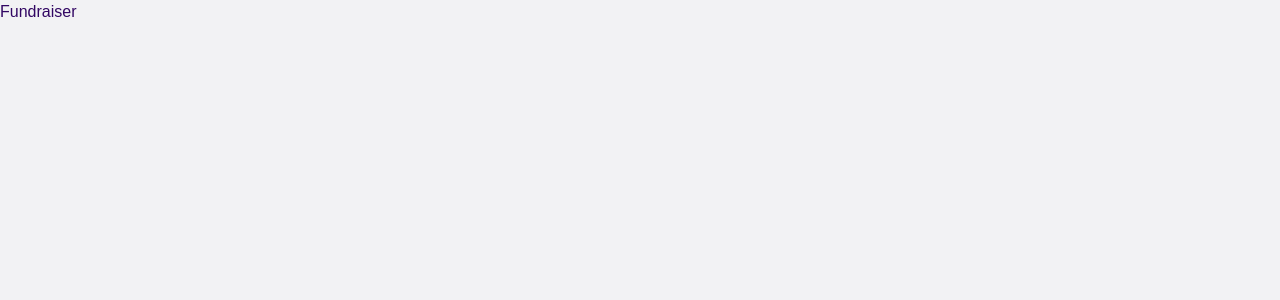
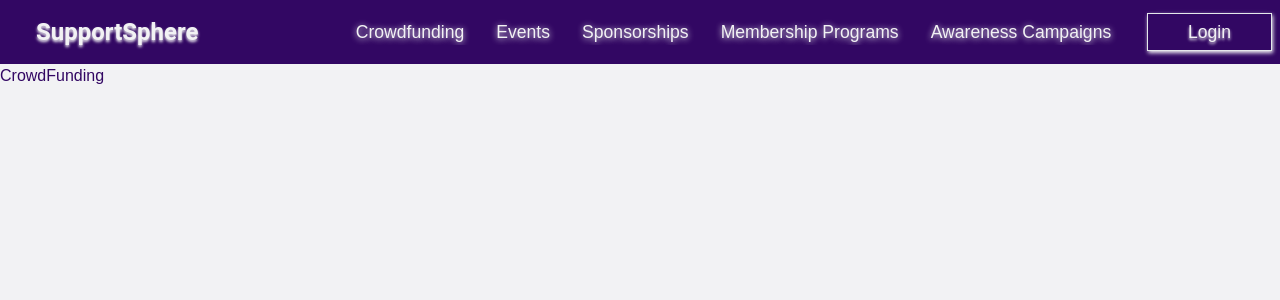
Before and after one commit to BharathVyaas/SupportSphere, a React (Create React App) app: page /crowdfunding in a window 1280 px wide. Shown: the top 300 px of the page. Built offline with nearby package versions, Linux system fonts and the light colour scheme.

Commit message:
add main navigation

```diff
--- a/src/App.js
+++ b/src/App.js
@@ -11,7 +11,7 @@ function App() {
       children: [{ path: "/*", element: <Fundraiser /> }],
     },
   ]);
-  return <RouterProvider router={router}></RouterProvider>;
+  return <RouterProvider router={router} />;
 }
 
 export default App;
--- a/src/index.css
+++ b/src/index.css
@@ -5,6 +5,7 @@
 @import url("https://fonts.googleapis.com/css2?family=Poppins:wght@500&display=swap");
 @import url("https://fonts.googleapis.com/css2?family=Nunito&display=swap");
 @import url("https://fonts.googleapis.com/css2?family=Playfair+Display&display=swap");
+@import url("https://fonts.googleapis.com/css2?family=Roboto:wght@400;700&family=Open+Sans:wght@400;700&display=swap");
 
 @layer components {
   /*
--- a/src/pages/Fundraiser.js
+++ b/src/pages/Fundraiser.js
@@ -1,7 +1,29 @@
-import React from "react";
+import { Route, Routes } from "react-router";
+
+import CrowdFunding from "../components/CrowdFunding";
+import FundrainserMainNavigation from "../ui/FundrainserMainNavigation";
 
 function Fundraiser() {
-  return <div>Fundraiser</div>;
+  return (
+    <>
+      <header className="flex justify-between bg-text text-bg min-h-16">
+        <button className="min-h-full font-roboto font-bold text-2xl px-9 w-1/4 text-left [text-shadow:_0px_2px_3px_#f2f2f4]">
+          SupportSphere
+        </button>
+        <FundrainserMainNavigation />
+        <aside className="min-h-full text-[1.1rem] me-2 grid place-content-center">
+          <button className="px-10 py-[.3rem] border-[1px] boreder-text [text-shadow:_0_2px_3px_#f2f2f4] [box-shadow:_1px_2px_4px_#f2f2f4]">
+            Login
+          </button>
+        </aside>
+      </header>
+      <main>
+        <Routes>
+          <Route path="crowdfunding" element={<CrowdFunding />} />
+        </Routes>
+      </main>
+    </>
+  );
 }
 
 export default Fundraiser;
--- /dev/null
+++ b/src/ui/FundrainserMainNavigation.js
@@ -0,0 +1,85 @@
+import { NavLink } from "react-router-dom";
+import { motion } from "framer-motion";
+
+const livariants = {
+  hover: {
+    scale: 1.18,
+    transition: {
+      repeat: Infinity,
+      repeatType: "reverse",
+      ease: "easeInOut",
+      type: "spring",
+      duration: 1,
+      damping: 10,
+      stiffness: 50,
+    },
+  },
+};
+
+function FundraiserMainNavigation() {
+  return (
+    <nav>
+      <ul className="grid place-content-center grid-flow-col my-auto min-h-full text-[1.1rem]">
+        <motion.li
+          variants={livariants}
+          whileHover="hover"
+          className="px-4 line-clamp-1 "
+        >
+          <NavLink
+            className="[text-shadow:_0px_1px_6px_#f2f2f4]"
+            to="/crowdfunding"
+          >
+            Crowdfunding
+          </NavLink>
+        </motion.li>
+        <motion.li
+          variants={livariants}
+          whileHover="hover"
+          className="px-4 line-clamp-1 "
+        >
+          <NavLink className="[text-shadow:_0px_1px_6px_#f2f2f4]" to="/events">
+            Events
+          </NavLink>
+        </motion.li>
+        <motion.li
+          variants={livariants}
+          whileHover="hover"
+          className="px-4 line-clamp-1 "
+        >
+          <NavLink
+            className="[text-shadow:_0px_1px_6px_#f2f2f4]"
+            to="/sponsorships"
+          >
+            Sponsorships
+          </NavLink>
+        </motion.li>
+        <motion.li
+          variants={livariants}
+          whileHover="hover"
+          className="px-4 line-clamp-1 "
+        >
+          <NavLink
+            className="[text-shadow:_0px_1px_6px_#f2f2f4]"
+            to="/membership-programs"
+          >
+            Membership Programs
+          </NavLink>
+        </motion.li>
+        <motion.li
+          variants={livariants}
+          whileHover="hover"
+          className="px-4 line-clamp-1 "
+        >
+          <NavLink
+            className="[text-shadow:_0px_1px_6px_#f2f2f4]"
+            to="/awareness-campaigns"
+          >
+            Awareness Campaigns
+          </NavLink>
+        </motion.li>
+      </ul>
+    </nav>
+  );
+}
+
+export default FundraiserMainNavigation;
--- a/tailwind.config.js
+++ b/tailwind.config.js
@@ -3,6 +3,9 @@ module.exports = {
   content: ["./src/**/*.{html,js}"],
   theme: {
     extend: {
+      textShadow: {
+        sm: "0 1px 2px #fff",
+      },
       colors: {
         bg: "#f2f2f4",
         text: "#320763",
@@ -14,6 +17,7 @@ module.exports = {
         poppins: ["Poppins", "sans-serif"],
         nunito: ["Nunito"],
         playFairD: ["Playfair Display", "serif"],
+        roboto: ["Roboto", "Arial", "sans-serif"],
       },
       screens: {
         w1100: "1100px",
```
Also changed, not shown: src/assets/images/brand.png (added).
